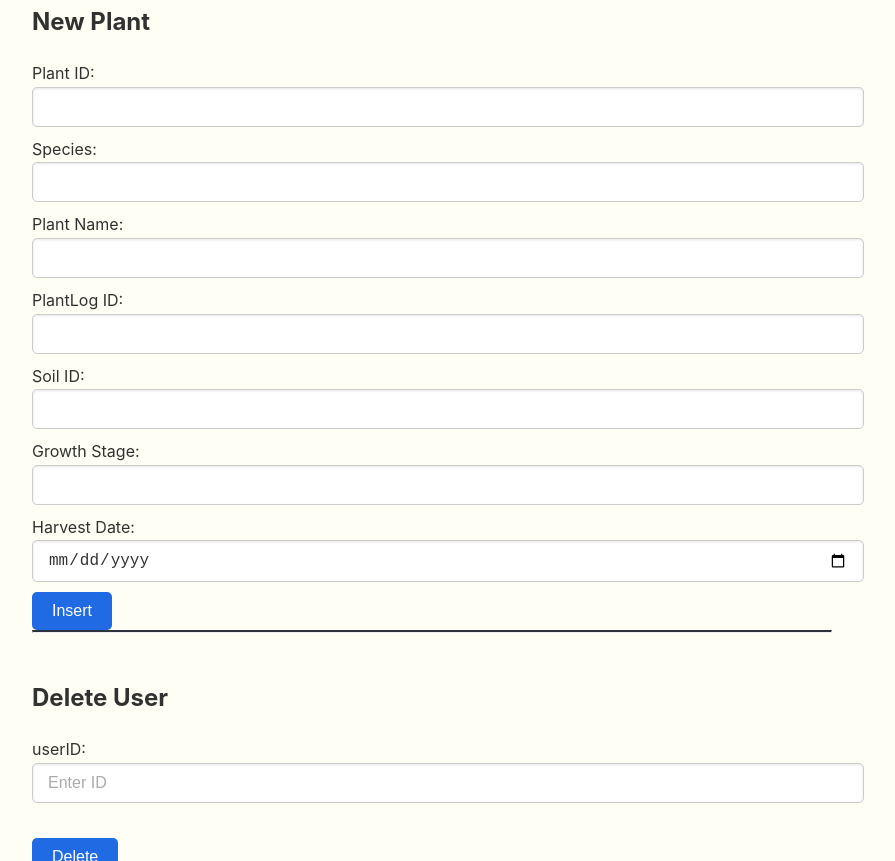
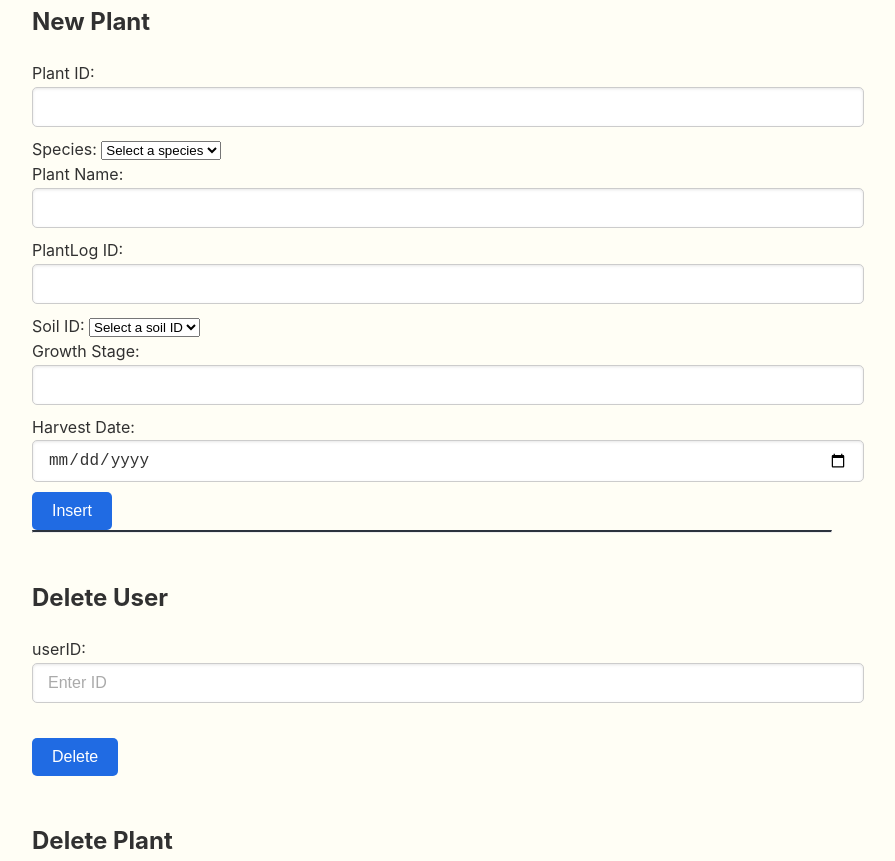
Before and after one commit to ChungYuEricson/Garden-Database-Management-System, a website: page milestone_4/CPSC304_Node_Project-main/public/index.html in a window 1280 px wide. Shown: the part 2386-3247 px from the top of the page, without its empty margins (208-1103 px from the left). Drawn offline with Linux system fonts and the light colour scheme; no server answers.

Commit message:
Dropdown for Species and Soil

```diff
--- a/milestone_4/CPSC304_Node_Project-main/public/index.html
+++ b/milestone_4/CPSC304_Node_Project-main/public/index.html
@@ -187,12 +187,23 @@
     <h2>New Plant</h2>
     <form id="insertPlantForm">
         Plant ID: <input type="number" id="plantID" required><br>
-        Species: <input type="text" id="species" required><br>
+
+        <label for="species">Species:</label>
+        <select id="species" required>
+            <option value="">Select a species</option>
+        </select><br>
+
         Plant Name: <input type="text" id="plantName" required><br>
         PlantLog ID: <input type="number" id="plantLogID" required><br>
-        Soil ID: <input type="number" id="soilID"><br>
+
+        <label for="soilID">Soil ID:</label>
+        <select id="soilID">
+            <option value="">Select a soil ID</option>
+        </select><br>
+
         Growth Stage: <input type="text" id="growth"><br>
         Harvest Date: <input type="date" id="harvestDate"><br>
+
         <button type="submit">Insert</button>
     </form>
     <div id="insertPlantMsg"></div>
```
